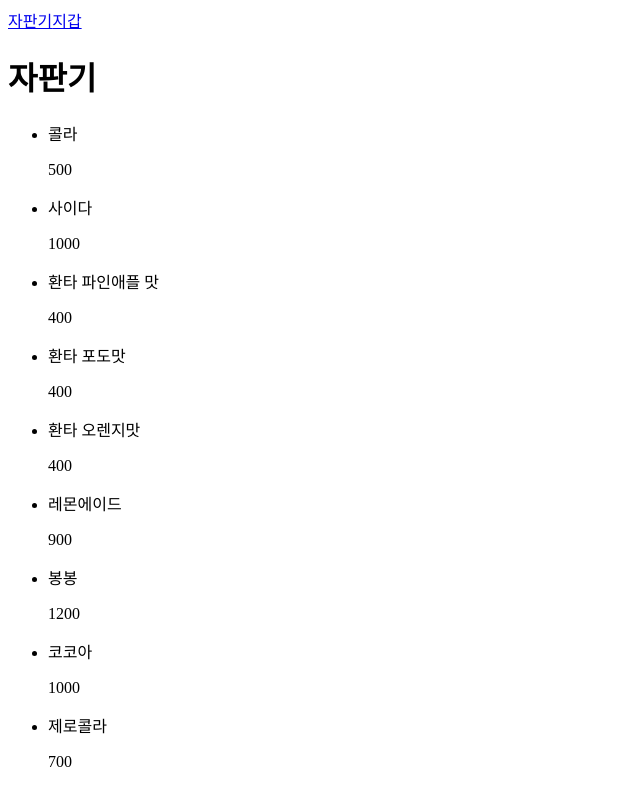
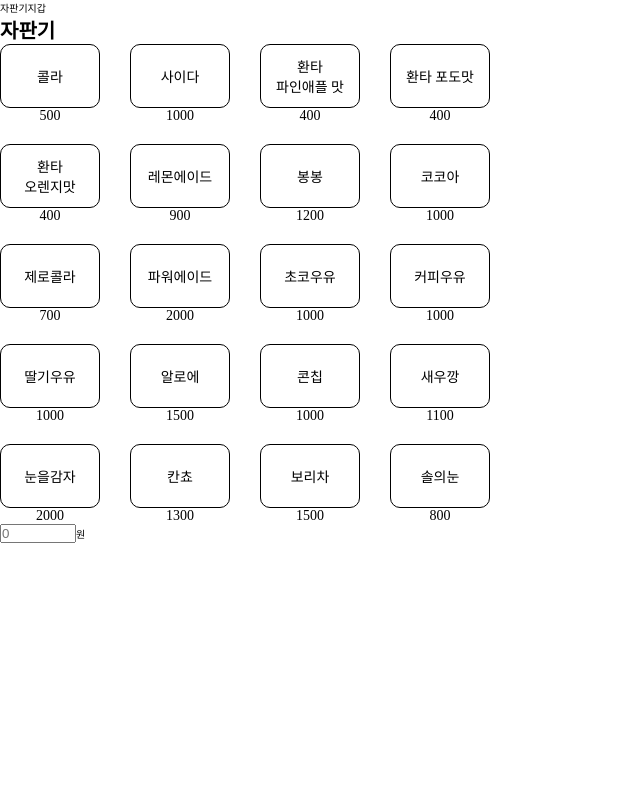
Before and after one commit to codesquad-members-2022/fe-vm, a React (Create React App) app: page /vm in a window 1280 px wide. Shown: the top 790 px of the page, without its empty margins (0-640 px from the left). Built offline with nearby package versions, Linux system fonts and the light colour scheme.

Commit message:
feat: 상품 스타일링

```diff
--- a/src/App.jsx
+++ b/src/App.jsx
@@ -3,10 +3,12 @@ import Home from "./routes/Home";
 import VendingMachine from "./routes/VendingMachine";
 import Wallet from "./routes/Wallet";
 import NotFound from "./routes/NotFound";
-
+import GlobalStyle from "./GlobalStyle";
 
 function App() {
     return (
+        <>
+            <GlobalStyle />
             <BrowserRouter>
                 <Routes>
                     <Route path="/" element={<Home />}>
@@ -16,6 +18,7 @@ function App() {
                     <Route path="*" element={<NotFound />} />
                 </Routes>
             </BrowserRouter>
+        </>
     );
 }
 
--- /dev/null
+++ b/src/GlobalStyle.js
@@ -0,0 +1,30 @@
+import { createGlobalStyle } from "styled-components";
+
+const GlobalStyle = createGlobalStyle`
+* {
+    margin: 0;
+    padding: 0;
+    box-sizing: border-box;
+}
+html {
+    font-size: 10px;
+}
+a {
+    color: black;
+    &:link,
+    &:visited,
+    &:hover,
+    &:active {
+        text-decoration: none;
+        color: black;
+    }
+}
+ul, ol {
+    list-style: none;
+}
+p {
+    font-size: 1.4rem;
+}
+`;
+
+export default GlobalStyle;
--- /dev/null
+++ b/src/components/Product.jsx
@@ -0,0 +1,28 @@
+import products from "../data/products";
+import { v4 as uuid } from "uuid";
+import {
+    ProductContainer,
+    ProductNameWrapper,
+    ProductName,
+} from "./Product.style";
+
+function Product({ moneyInVendingMachine }) {
+    return (
+        <>
+            {products.map((product) => (
+                <ProductContainer key={uuid()}>
+                    <ProductNameWrapper
+                        choosable={
+                            moneyInVendingMachine >= Number(product.price)
+                        }
+                    >
+                        <ProductName>{product.name}</ProductName>
+                    </ProductNameWrapper>
+                    <p>{product.price}</p>
+                </ProductContainer>
+            ))}
+        </>
+    );
+}
+
+export default Product;
--- /dev/null
+++ b/src/components/Product.style.js
@@ -0,0 +1,35 @@
+import styled from "styled-components";
+
+const ProductsContainer = styled.ul`
+    width: 500px;
+    display: grid;
+    grid-template-columns: repeat(4, 1fr);
+    gap: 20px;
+`;
+
+const ProductContainer = styled.li`
+    width: 100px;
+    height: 80px;
+    display: flex;
+    flex-direction: column;
+    align-items: center;
+`;
+
+const ProductNameWrapper = styled.div`
+    width: 100%;
+    height: 100%;
+    padding: 10px;
+    border: ${(props) =>
+        props.choosable ? "2px solid red" : "1px solid black"};
+    border-radius: 10px;
+    display: flex;
+    justify-contents: center;
+    align-items: center;
+`;
+
+const ProductName = styled.p`
+    width: 100%;
+    text-align: center;
+    word-break: keep-all;
+`;
+export { ProductsContainer, ProductContainer, ProductNameWrapper, ProductName };
--- a/src/components/Products.jsx
+++ b/src/components/Products.jsx
@@ -1,10 +1,5 @@
-import products from "../data/products";
-import { v4 as uuid } from "uuid";
-import styled from "styled-components";
-
-const Product = styled.li`
-    color: ${(props) => (props.choosable ? "red" : "black")};
-`;
+import { ProductsContainer } from "./Product.style";
+import Product from "./Product";
 
 function Products({ moneyInVendingMachine }) {
     const totalMoneyInVendingMachine = Object.keys(
@@ -15,19 +10,9 @@ function Products({ moneyInVendingMachine }) {
     );
 
     return (
-        <ul>
-            {products.map((product) => (
-                <Product
-                    key={uuid()}
-                    choosable={
-                        totalMoneyInVendingMachine >= Number(product.price)
-                    }
-                >
-                    <p>{product.name}</p>
-                    <p>{product.price}</p>
-                </Product>
-            ))}
-        </ul>
+        <ProductsContainer>
+            <Product moneyInVendingMachine={totalMoneyInVendingMachine} />
+        </ProductsContainer>
     );
 }
 
```
Lines whose indentation alone changed are shown as unchanged.
